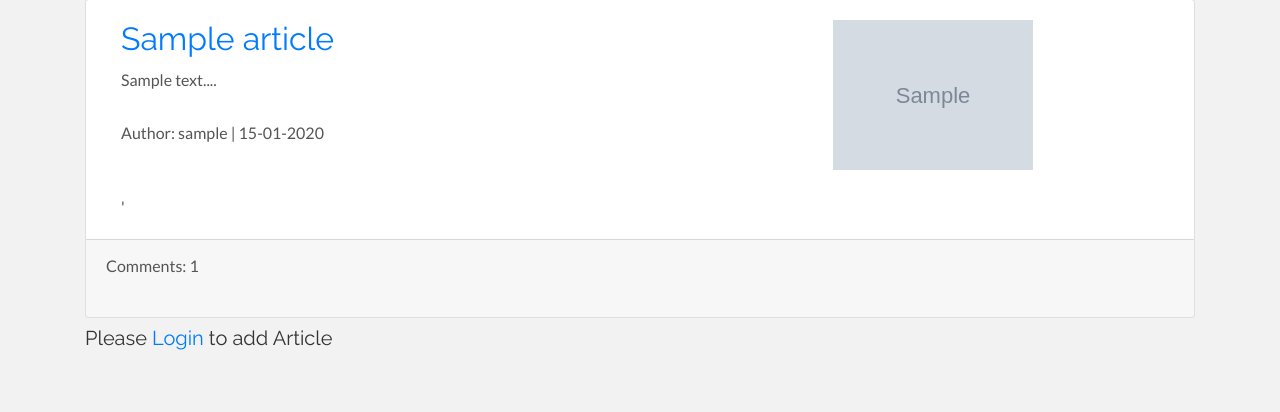
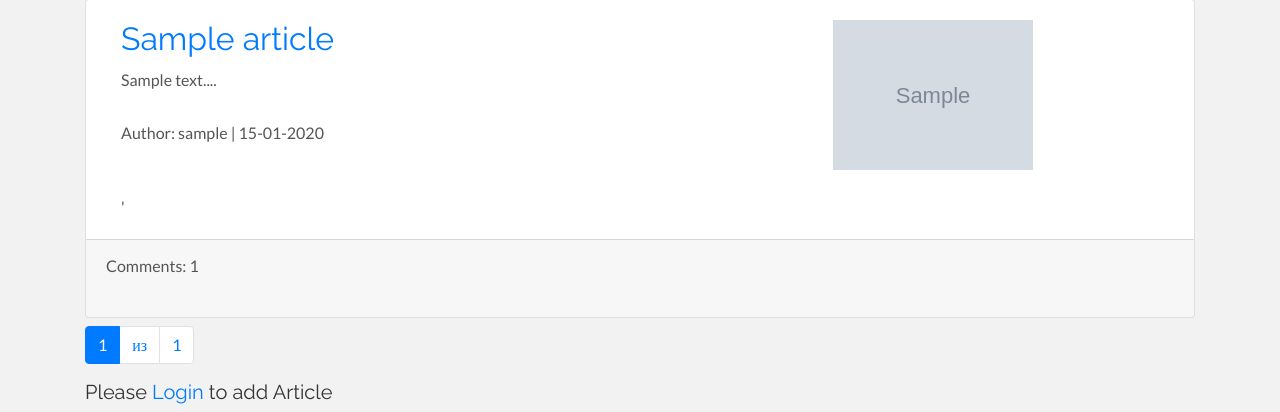
Before and after one commit to MichaelNest/My-First-Show-Project, a Django app: page /articles/ in a window 1280 px wide. Shown: the part 518-930 px from the top of the page. Before the commit the page ends 868 px from the top, so only its background shows below. Run offline with Django 3.2, Linux system fonts and the light colour scheme; tables that the repository leaves empty hold one stand-in row (values such as "Sample post"); grey boxes marked "Sample" are stand-in pictures; some libraries are stand-ins or nearby versions.

Commit message:
Make operation-set for create pagination

```diff
--- a/reference.txt
+++ b/reference.txt
@@ -97,3 +97,5 @@ and add field login_url='login'. - create articles can only autentificate user -
 ------------------------------------------------------------------------------------------------------------------
 69) Create operation-set for showing MEDIA-files
 ------------------------------------------------------------------------------------------------------------------
+70) Make operation-set for create pagination
+------------------------------------------------------------------------------------------------------------------
--- a/src/articles/templates/articles/article_list.html
+++ b/src/articles/templates/articles/article_list.html
@@ -38,6 +38,8 @@
     </div>
     {% endfor %}
 
+    {% include 'includes/pagination.html' with page=page_obj %}
+
 
     {% if user.is_authenticated %}
         <a href="{% url 'articles:article_create' %}" class="btn btn-primary ml-2">Create new Article</a>
--- a/src/articles/views.py
+++ b/src/articles/views.py
@@ -7,6 +7,7 @@ from .models import Article
 class ArticleListView(ListView):
     model = Article
     template_name = 'articles/article_list.html'
+    paginate_by = 2
     # login_url = 'login'
 
 class ArticleDetailView(LoginRequiredMixin, DetailView):
--- /dev/null
+++ b/src/templates/includes/pagination.html
@@ -0,0 +1,30 @@
+<nav aria-label="...">
+  <ul class="pagination">
+      {% if page.number != 1 %}
+      <li class="page-item"><a class="page-link" href="?page=1">На первую</a></li>
+      {% endif %}
+      {% if page.has_previous %}
+    <li class="page-item">
+      <a class="page-link" href="?page={{page.previous_page_number}}">Предыдущая</a>
+    </li>
+      {% endif %}
+      <!--        {% for n in page.paginator.page_range %}-->
+<!--      <li class="page-item {% if page.number == n %} active {% endif %}"><a class="page-link" href="?page={{ n }}">{{ n }}</a></li>-->
+<!--        {% endfor %}-->
+      {% for n in page.paginator.page_range %}
+      {% if page.number == n %}
+        <li class="page-item active "><a class="page-link" href="?page={{ n }}">{{ n }}</a></li>
+      {% elif n > page.number|add:-3 and n < page.number|add:3 %}
+        <li class="page-item"><a class="page-link" href="?page={{ n }}">{{ n }}</a></li>
+      {% endif %}
+      {% endfor %}
+        <li class="page-item"><a class="page-link" >из</a></li>
+        <li class="page-item"><a class="page-link" href="?page={{ page.paginator.num_pages }}">{{page.paginator.num_pages }}</a></li>
+
+      {% if page.has_next %}
+      <li class="page-item">
+      <a class="page-link" href="?page={{ page.next_page_number }}">Следующая</a>
+      </li>
+      {% endif %}
+  </ul>
+</nav>
```
